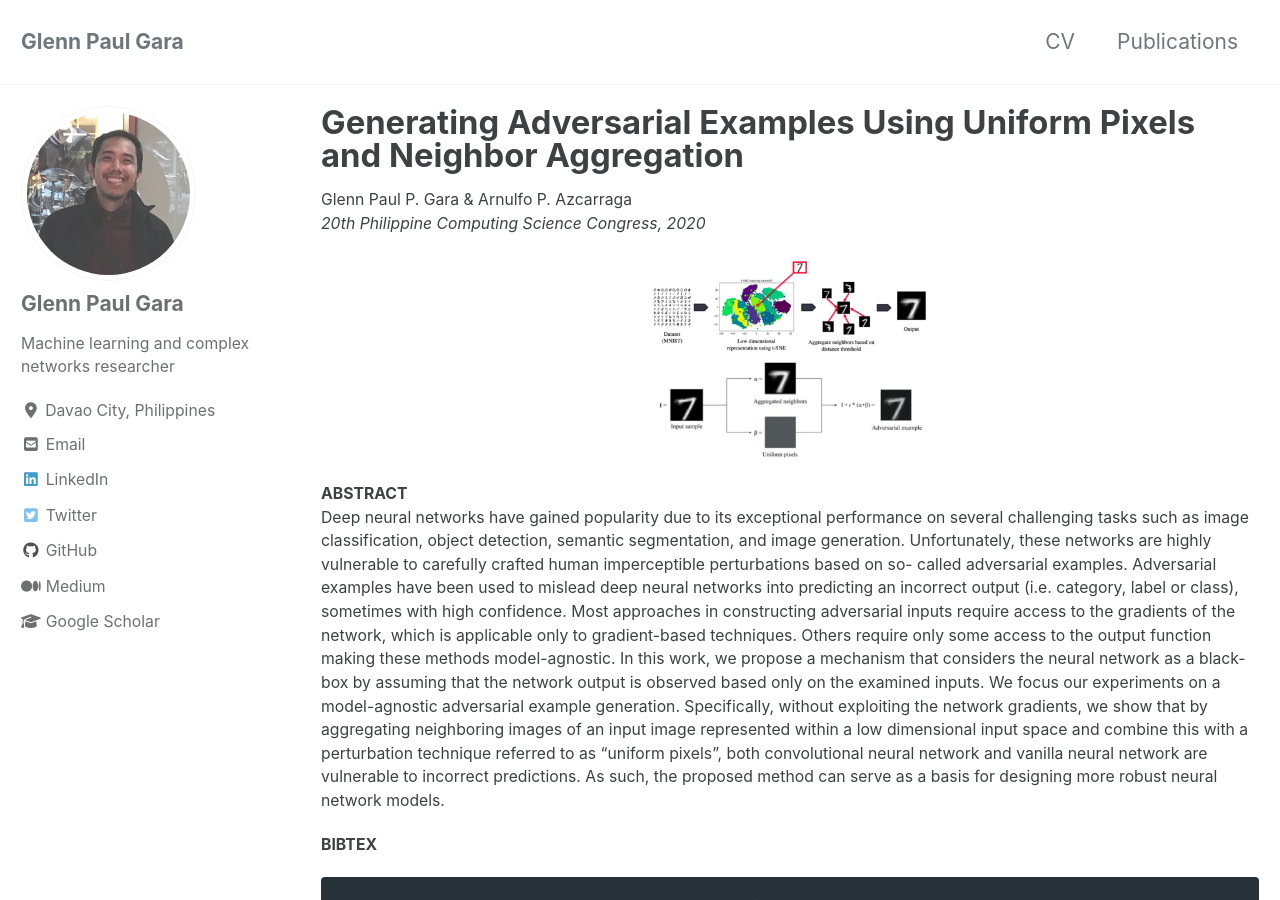
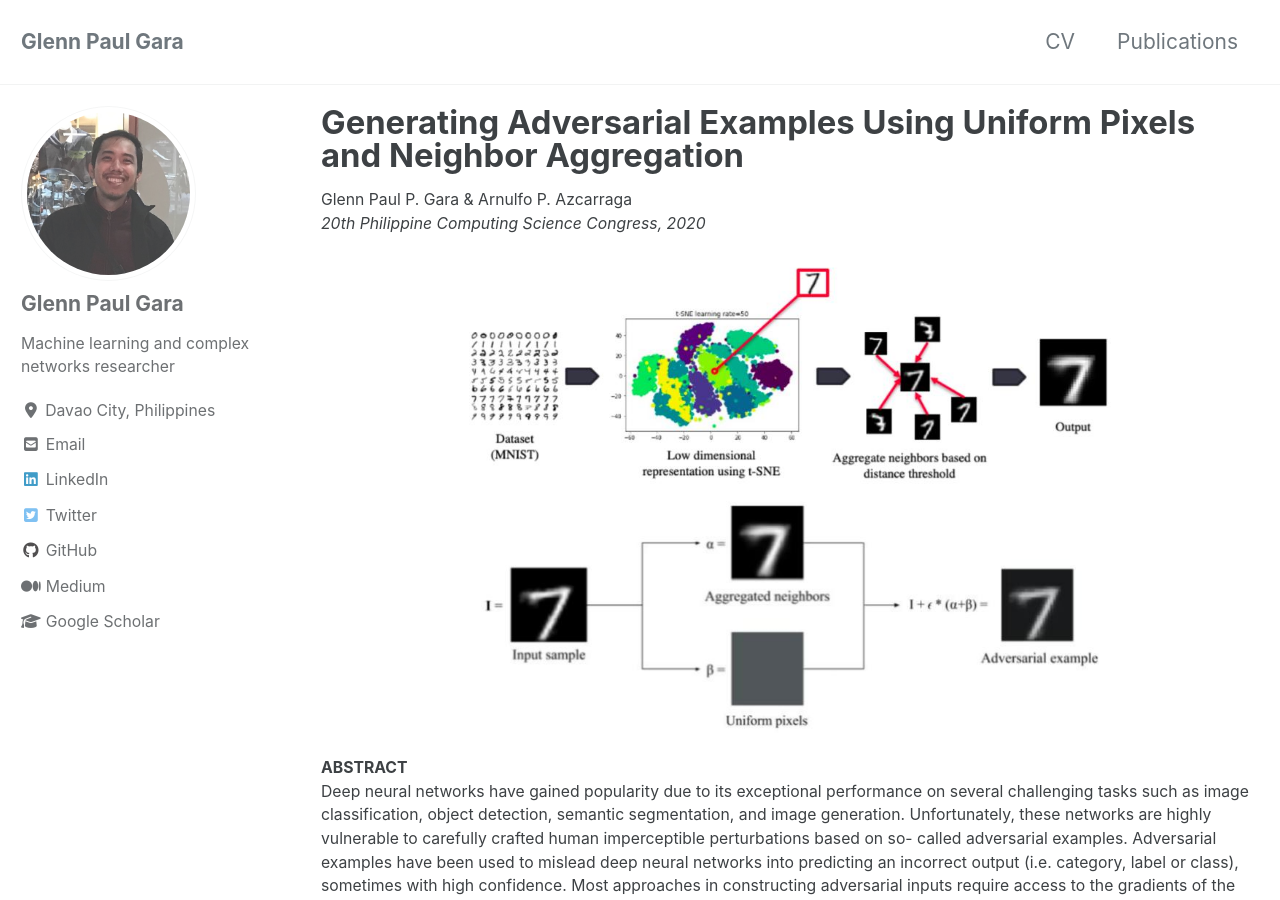
Before and after one commit to glenngara/glenngara.github.io, a Jekyll site: the page built from _pages/publications/generating-adversarial-examples.md, in a window 1280 px wide and 900 px high. Built offline with Jekyll 4.4.1, drawn with Linux system fonts in a browser that asks for light colours; cached includes are drawn as plain includes; nearby versions of some CDN libraries.

Commit message:
Edited content

```diff
--- a/_pages/publications/generating-adversarial-examples.md
+++ b/_pages/publications/generating-adversarial-examples.md
@@ -10,7 +10,7 @@ classes: wide
 Glenn Paul P. Gara & Arnulfo P. Azcarraga
 *20th Philippine Computing Science Congress, 2020*
 
-![image-center](/assets/files/publications/generating-adversarial-examples/gara2020_generatingadversarial.jpg){: .align-center height="200" width="300"}
+![image-center](/assets/files/publications/generating-adversarial-examples/gara2020_generatingadversarial.jpg){: .align-center height="500" width="700"}
 
 **ABSTRACT**
 Deep neural networks have gained popularity due to its exceptional performance on several challenging tasks such as image classification, object detection, semantic segmentation, and image generation. Unfortunately, these networks are highly vulnerable to carefully crafted human imperceptible perturbations based on so- called adversarial examples. Adversarial examples have been used to mislead deep neural networks into predicting an incorrect output (i.e. category, label or class), sometimes with high confidence. Most approaches in constructing adversarial inputs require access to the gradients of the network, which is applicable only to gradient-based techniques. Others require only some access to the output function making these methods model-agnostic. In this work, we propose a mechanism that considers the neural network as a black-box by assuming that the network output is observed based only on the examined inputs. We focus our experiments on a model-agnostic adversarial example generation. Specifically, without exploiting the network gradients, we show that by aggregating neighboring images of an input image represented within a low dimensional input space and combine this with a perturbation technique referred to as "uniform pixels", both convolutional neural network and vanilla neural network are vulnerable to incorrect predictions. As such, the proposed method can serve as a basis for designing more robust neural network models.
```
